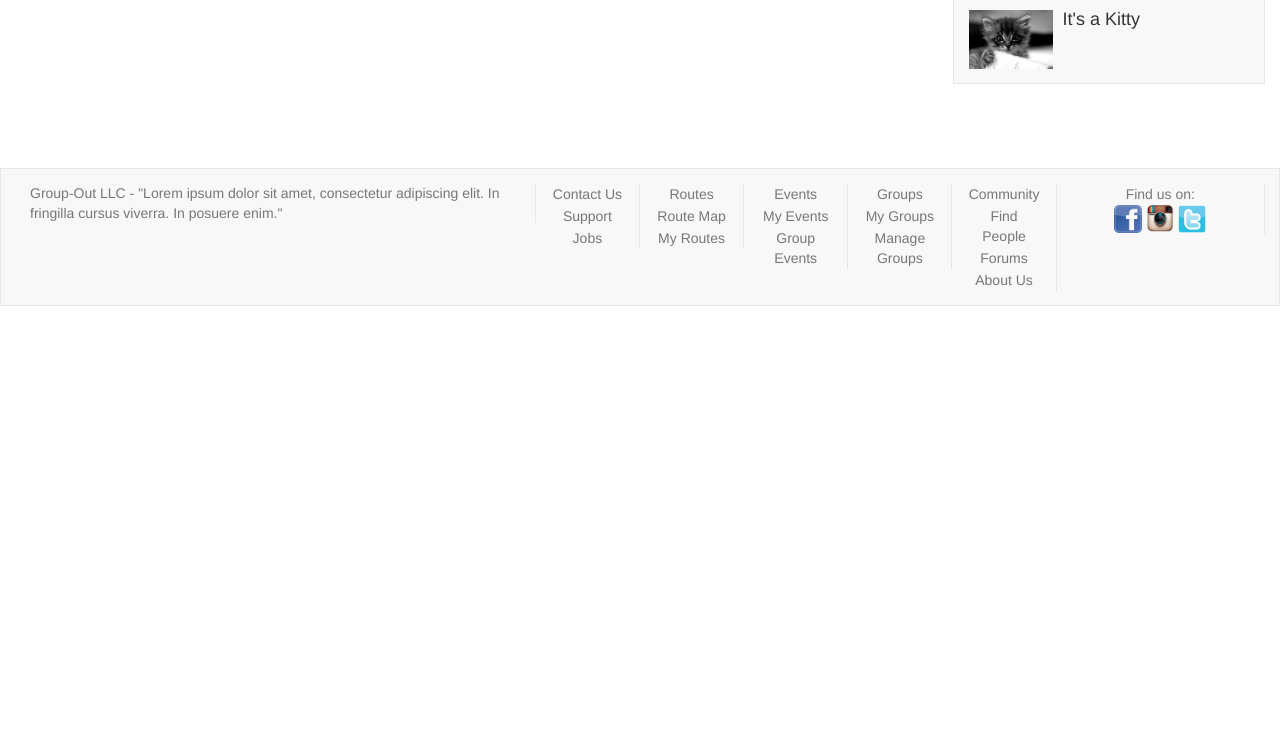
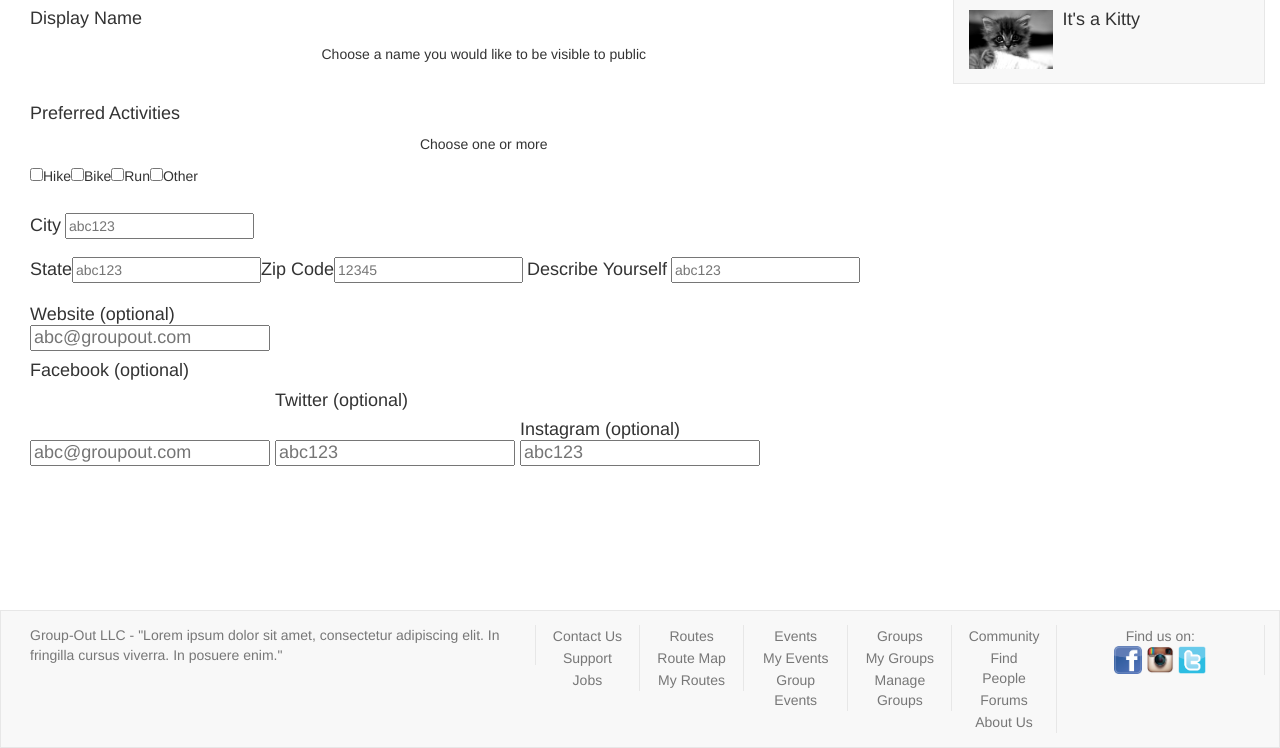
Before and after one commit to JakeCortez/group-out, a PHP site: page /profile-edit.php in a window 1280 px wide. Shown: the part 373-1121 px from the top of the page. Before the commit the page ends 679 px from the top, so only its background shows below. Run offline with PHP 8.4, Linux system fonts and the light colour scheme; some libraries are stand-ins or nearby versions.

Commit message:
added profile-edit content

```diff
--- a/pages/profile-edit.php
+++ b/pages/profile-edit.php
@@ -7,19 +7,29 @@
     <?php require_once('../php/nav.html');?>
     <div class = "container-fluid">
       <article class = "col-lg-9">
-       <form id="signUpForm" method="post" action="jquery-form.php">
-        <label for="email">Email</label>
-        <input type="email" id="email" name="email" placeholder="john_smith@email.com"/><br />
-        <label for="password">Password</label>
-        <input type="password" id="password" name="password" placeholder="abc123" /><br />
-        <label for="confirmPassword">Confirm Password</label>
-        <input type="password" id="confirmPassword" name="confirmPassword" placeholder="abc123" /> <br />
-        <label for="member">Member Number</label>
-        <input type="number" id="member" name="member" placeholder="abc123"/><br />
-        <label type="napHours">Nap Hours</label>
-        <input type="number" min="0" step="1.75" id="napHours" name="napHours" placeholder="Sleep Well!" /> <br />
-        <button type="submit">Nap Time!</button>
-    </form>
+        <img src="url" alt="Profile Picture"><a href="">Upload Profile Image</a>
+        <form id="displayName" method="post" action="">
+            <label for="displayName"><h4>Display Name</h4></label><p> Choose a name you would like to be visible to public</p><br />
+            <h4>Preferred Activities</h4><p> Choose one or more</p>
+            <input name="activity" type="checkbox" value="hike">Hike<input type="checkbox" value="bike">Bike<input type="checkbox" value="run">Run<input type="checkbox" value="other">Other<br /><br />
+
+
+            <label for="city"><h4>City</h4></label>
+            <input type="text" id="city" name="city" placeholder="abc123"/><br />
+            <label for="state"><h4>State</h4></label><input type="text" id="state" name="state" placeholder="abc123"/><label for="zip">
+            <h4>Zip Code</h4></label><input type="text" id="zipCode" name="zipCode" placeholder="12345" minlength="5" maxlength="5">
+            <label for="aboutMe"><h4>Describe Yourself</h4></label>
+            <input type="text" max="300" id="aboutMe" name="aboutMe" placeholder="abc123" /> <br />
+            <label for="website"><h4>Website (optional)</h4<label><br />
+            <input type="url" id="website" name="website" placeholder="abc@groupout.com"/>
+            <label for="faceboook"><h4>Facebook (optional)</h4<label><br />
+            <input type="text" id="facebook" name="facebook" placeholder="abc@groupout.com"/>
+            <label for="twitter"><h4>Twitter (optional)</h4<label><br />
+            <input type="text" id="twitter" name="twitter" placeholder="abc123"/>
+            <label for="instagram"><h4>Instagram (optional)</h4<label><br />
+            <input type="text" id="instagram" name="instagram" placeholder="abc123"/>
+
+        </form>
       </article>
 
       <aside class = "col-lg-3">
```
